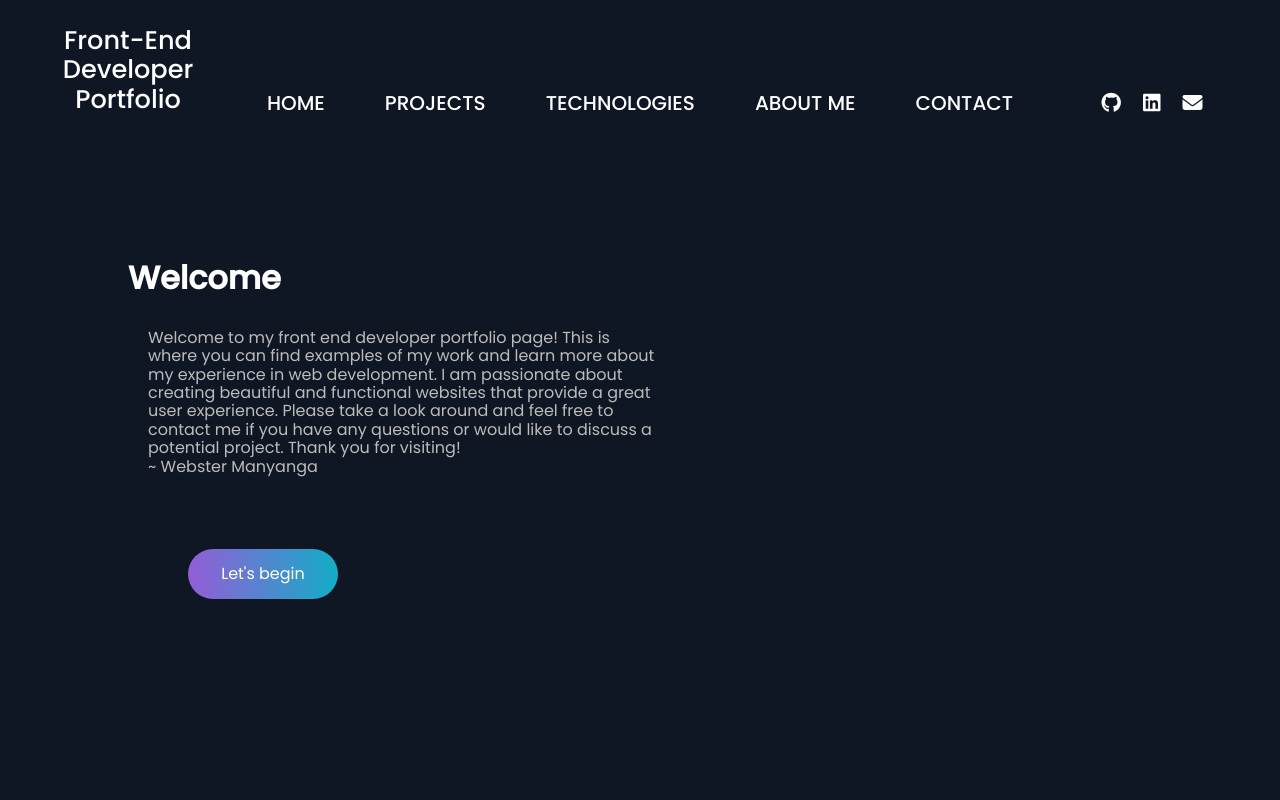
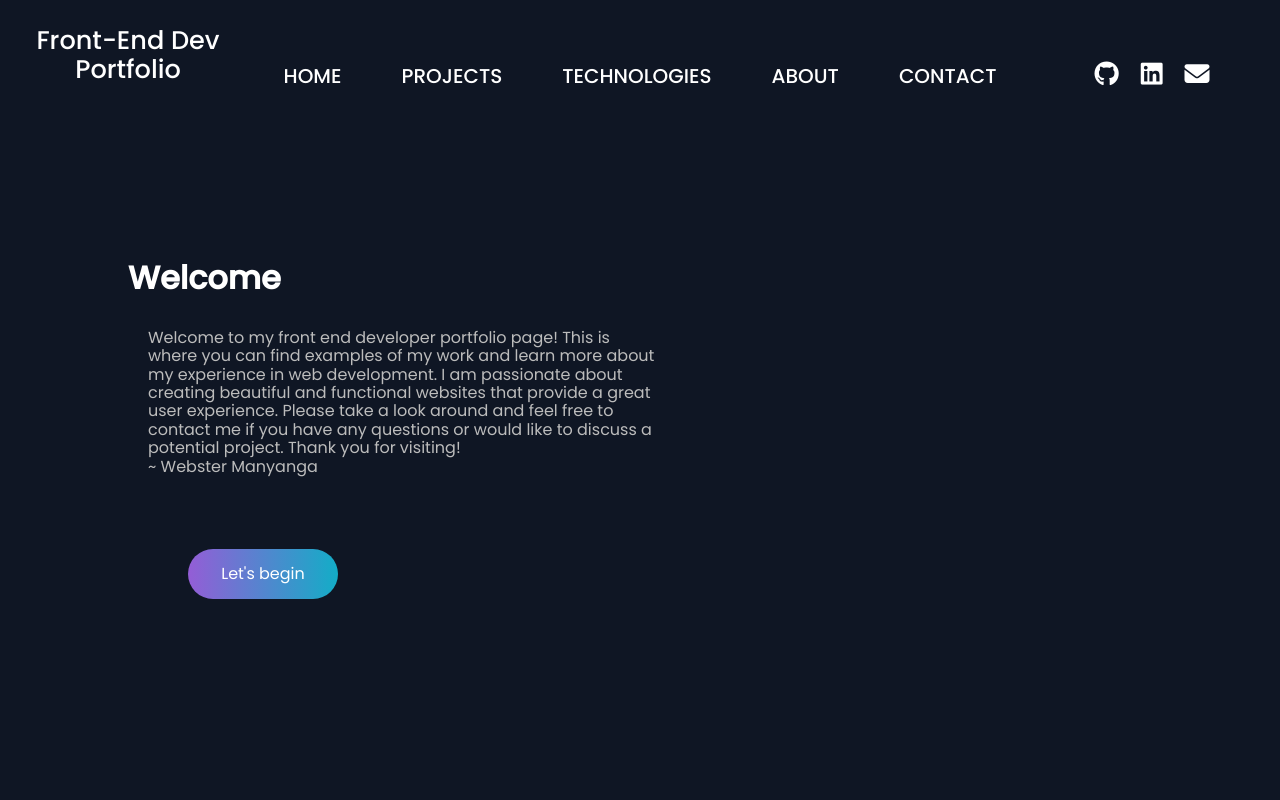
Before and after one commit to WebsterManyanga/Portfolio-Page, a React (Create React App) app in the folder react-app/: page / in a window 1280 px wide. Shown: the top 800 px of the page. Built offline with nearby package versions, Linux system fonts and the light colour scheme.

Commit message:
updated top nav

```diff
--- a/react-app/src/components/Header/Header.css
+++ b/react-app/src/components/Header/Header.css
@@ -7,16 +7,17 @@ header {
 }
 
 .top-nav {
-  position: relative;
+  position: fixed;
   display: grid;
   grid-template-columns: 20% 60% 20%;
   align-items: baseline;
   padding-top: 46px;
   font-weight: 500;
   font-size: 20px;
-  height: 100%;
   box-sizing: border-box;
   width: 100%;
+  background-color: #0f1624;
+
 }
 
 
@@ -71,11 +72,13 @@ header {
   margin: 10px;
 }
 .top-nav__social-media a {
-  transition: font-size 0.3s;
+  font-size: 25px;
+  display: block;
+  transition: transform 0.3s;
 }
 .top-nav__social-media a:hover {
   color: #13ADC7;
-  font-size: 30px;
+  transform: scale(1.5);
 }
 
 @media screen and (hover:none) {
--- a/react-app/src/components/Header/Header.tsx
+++ b/react-app/src/components/Header/Header.tsx
@@ -17,13 +17,13 @@ export default function Header () {
         style={menuIcon === 'fa-house' ? {transform: 'translateX(0)'} : {transform: 'translateX(-100vw)'}}
       >
         <h1 className="top-nav__title">
-          Front-End<br/>Developer<br/>Portfolio
+          Front-End Dev<br/>Portfolio
         </h1>
         <ul className="top-nav__page">
         <li><a href="#">HOME</a></li>
           <li><a href="#projects">PROJECTS</a></li>
           <li><a href="#technologies">TECHNOLOGIES</a></li>
-          <li><a href="#about-me">ABOUT ME</a></li>
+          <li><a href="#about-me">ABOUT</a></li>
           <li><a href="#about-me">CONTACT</a></li>
         </ul>
         <ul className="top-nav__social-media">
```
